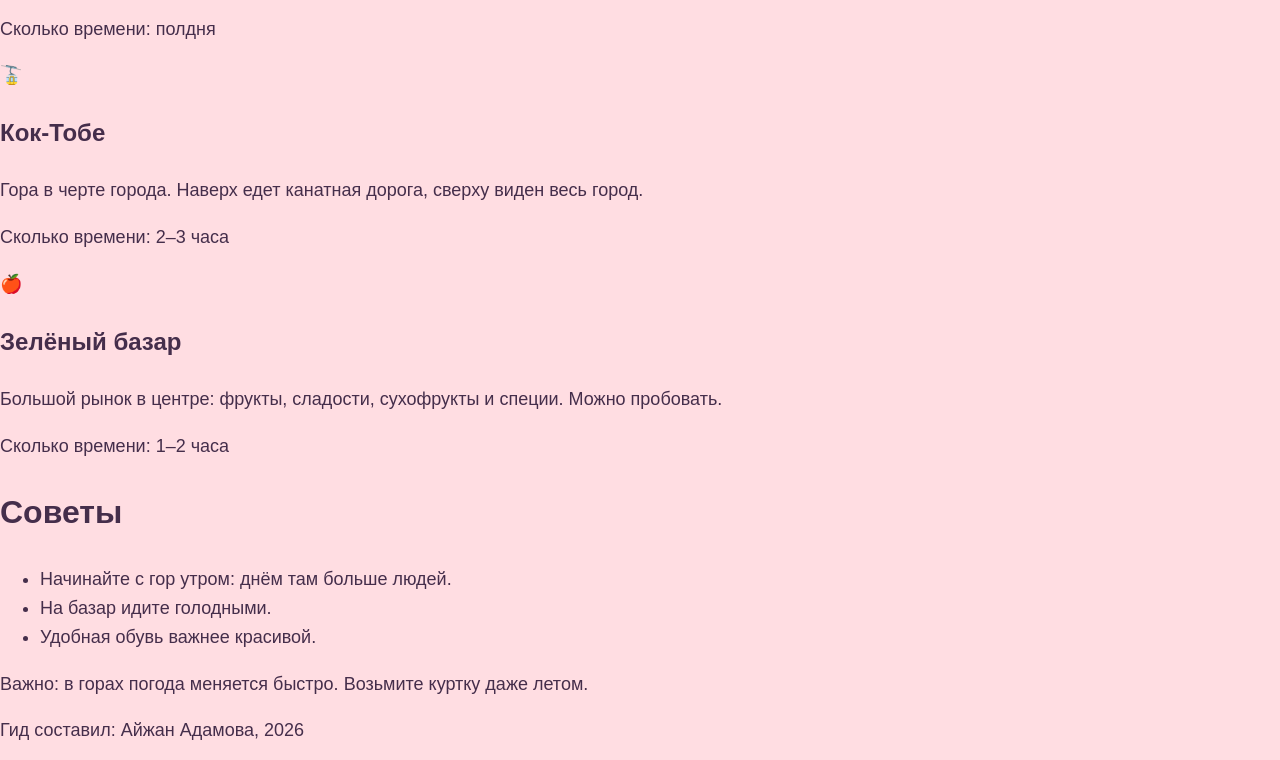
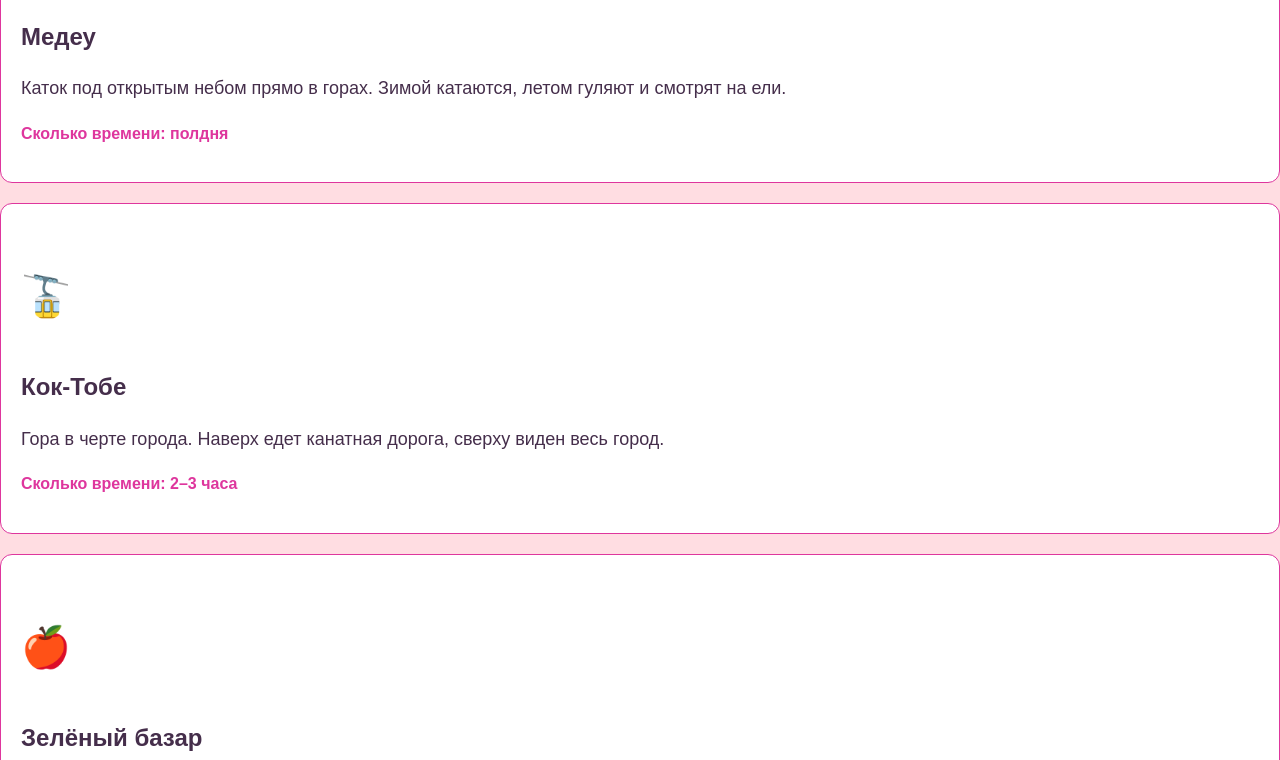
Before and after one commit to adamova1989-wq/city-guide, a plain HTML site: page index.html in a window 1280 px wide. Shown: the part 719-1479 px from the top of the page. Drawn offline with Linux system fonts and the light colour scheme.

Commit message:
Add cards

```diff
--- a/style.css
+++ b/style.css
@@ -70,3 +70,28 @@ a {
   border: 2px solid #de369d;
   color: #de369d;
 }
+
+.card {
+  width: 100%;
+  box-sizing: border-box;
+  padding: 20px;
+  border: 1px solid #de369d;
+  border-radius: 12px;
+  background-color: #ffffff;
+  margin-bottom: 20px;
+}
+
+.card-icon {
+  font-size: 40px;
+}
+
+.card h3 {
+  margin-top: 10px;
+  margin-bottom: 10px;
+}
+
+.card-info {
+  font-size: 16px;
+  font-weight: 700;
+  color: #de369d;
+}
```
